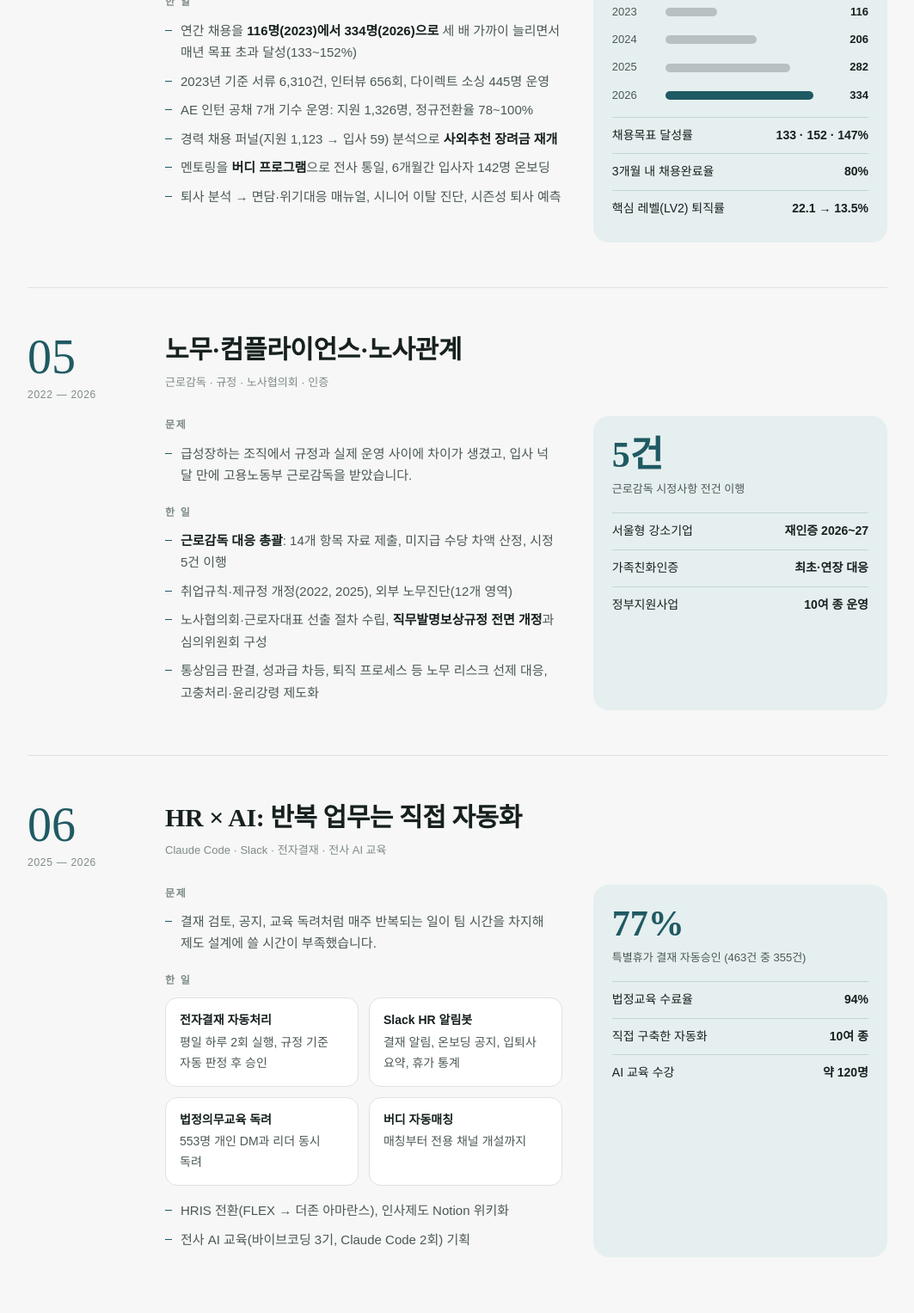
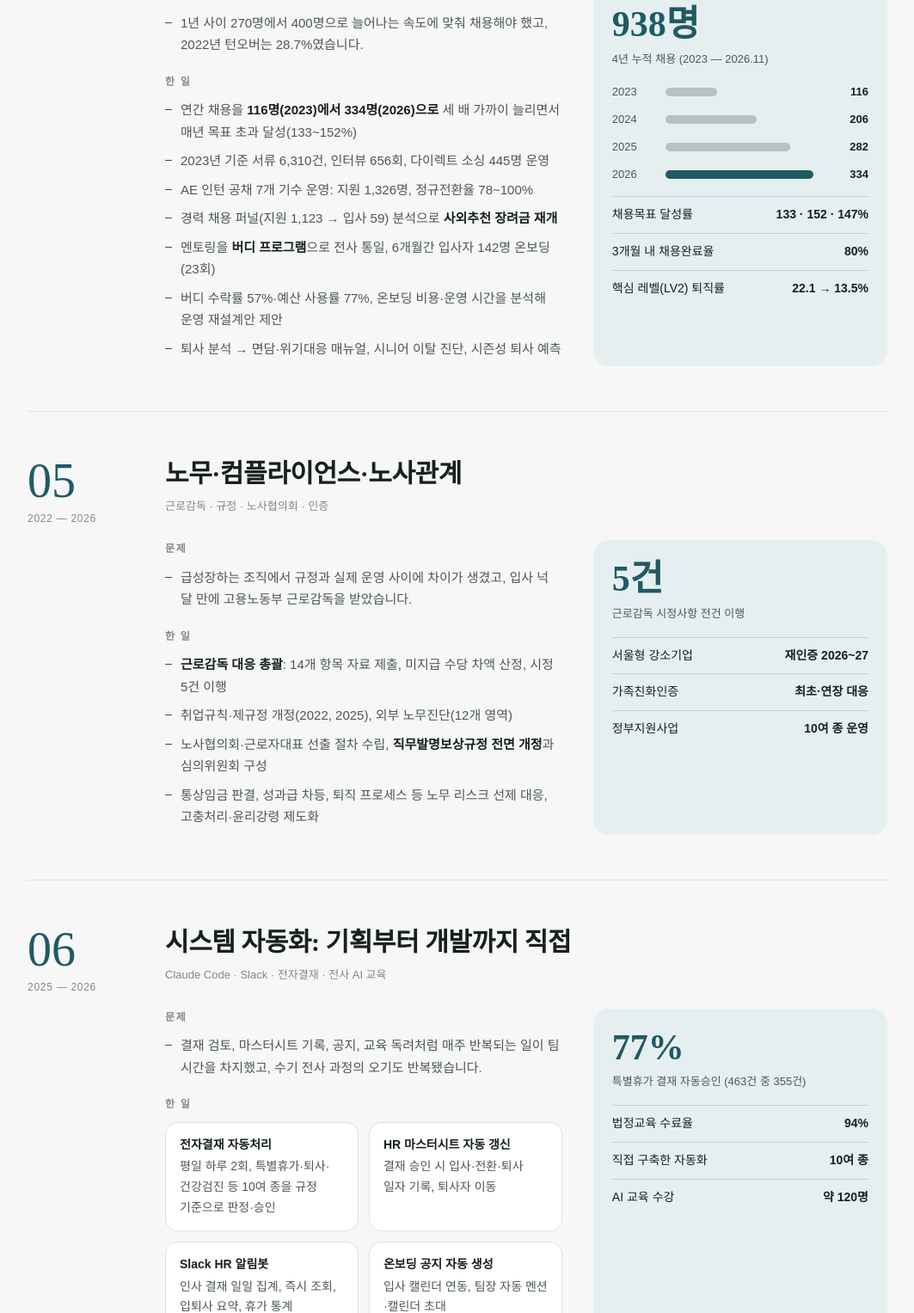
Before and after one commit to eunsunglim2/portfolio, a plain HTML site: page index.html in a window 1280 px wide. Shown: the part 3851-5378 px from the top of the page at 86% size, without its empty margins (108-1171 px from the left). Drawn offline with Linux system fonts and the light colour scheme; a web font is replaced by a local one.

Commit message:
Add files via upload

```diff
--- a/index.html
+++ b/index.html
@@ -229,7 +229,9 @@ footer h2{font-size:clamp(26px,3.6vw,40px);line-height:1.3;max-width:20ch}
             <li>외부 컨설팅 <b>실무 PM</b>: 구성원 설문, 리더 인터뷰 12명, 리더 워크숍으로 현장 의견 수렴</li>
             <li>직무등급 5단계를 <b>직위·직책·직급 통합 레벨(LV1~4)</b>로 재설계</li>
             <li>승진심사를 <b>조직장 책임 결정 + 실명 서베이 + 승진결정표 + 차상위 비토</b>로 바꾸고 반기 정례화</li>
-            <li>사업부별 레벨·평가보상 제도 설계, CompRatio 밴드 기반 성과급 산정 가이드</li>
+            <li>사업부별 레벨·평가보상 제도 설계</li>
+            <li><b>반기 성과급 운영 총괄</b>: 성과리뷰 → 보상면담 → 서면통지를 매 반기 운영, CompRatio 밴드 기반 산정 가이드, 서면통지 자동 발송 도입</li>
+            <li>하반기 평가·보상 시스템화를 위해 <b>웹 프로토타입 직접 개발</b>(셀프평가 → 조직장 평가 → 보상 결정)</li>
             <li>2027 신입·인턴 보상 시뮬레이션: 총 인건비 +1.7% 안에서 초봉 경쟁력 확보</li>
           </ul>
         </div>
@@ -290,7 +292,8 @@ footer h2{font-size:clamp(26px,3.6vw,40px);line-height:1.3;max-width:20ch}
             <li>2023년 기준 서류 6,310건, 인터뷰 656회, 다이렉트 소싱 445명 운영</li>
             <li>AE 인턴 공채 7개 기수 운영: 지원 1,326명, 정규전환율 78~100%</li>
             <li>경력 채용 퍼널(지원 1,123 → 입사 59) 분석으로 <b>사외추천 장려금 재개</b></li>
-            <li>멘토링을 <b>버디 프로그램</b>으로 전사 통일, 6개월간 입사자 142명 온보딩</li>
+            <li>멘토링을 <b>버디 프로그램</b>으로 전사 통일, 6개월간 입사자 142명 온보딩(23회)</li>
+            <li>버디 수락률 57%·예산 사용률 77%, 온보딩 비용·운영 시간을 분석해 운영 재설계안 제안</li>
             <li>퇴사 분석 → 면담·위기대응 매뉴얼, 시니어 이탈 진단, 시즌성 퇴사 예측</li>
           </ul>
         </div>
@@ -342,22 +345,24 @@ footer h2{font-size:clamp(26px,3.6vw,40px);line-height:1.3;max-width:20ch}
   <article class="case">
     <div class="case-no">06<span>2025 — 2026</span></div>
     <div>
-      <h3>HR × AI: 반복 업무는 직접 자동화</h3>
+      <h3>시스템 자동화: 기획부터 개발까지 직접</h3>
       <div class="tag">Claude Code · Slack · 전자결재 · 전사 AI 교육</div>
       <div class="case-grid">
         <div>
           <h4>문제</h4>
-          <ul><li>결재 검토, 공지, 교육 독려처럼 매주 반복되는 일이 팀 시간을 차지해 제도 설계에 쓸 시간이 부족했습니다.</li></ul>
+          <ul><li>결재 검토, 마스터시트 기록, 공지, 교육 독려처럼 매주 반복되는 일이 팀 시간을 차지했고, 수기 전사 과정의 오기도 반복됐습니다.</li></ul>
           <h4 style="margin-top:20px">한 일</h4>
           <div class="auto">
-            <div><b>전자결재 자동처리</b>평일 하루 2회 실행, 규정 기준 자동 판정 후 승인</div>
-            <div><b>Slack HR 알림봇</b>결재 알림, 온보딩 공지, 입퇴사 요약, 휴가 통계</div>
+            <div><b>전자결재 자동처리</b>평일 하루 2회, 특별휴가·퇴사·건강검진 등 10여 종을 규정 기준으로 판정·승인</div>
+            <div><b>HR 마스터시트 자동 갱신</b>결재 승인 시 입사·전환·퇴사 일자 기록, 퇴사자 이동</div>
+            <div><b>Slack HR 알림봇</b>인사 결재 일일 집계, 즉시 조회, 입퇴사 요약, 휴가 통계</div>
+            <div><b>온보딩 공지 자동 생성</b>입사 캘린더 연동, 팀장 자동 멘션·캘린더 초대</div>
+            <div><b>버디·전속계약금</b>버디 자동매칭과 전용 채널, 계약금 지급·만기 알림</div>
             <div><b>법정의무교육 독려</b>553명 개인 DM과 리더 동시 독려</div>
-            <div><b>버디 자동매칭</b>매칭부터 전용 채널 개설까지</div>
           </div>
           <ul style="margin-top:16px">
-            <li>HRIS 전환(FLEX → 더존 아마란스), 인사제도 Notion 위키화</li>
-            <li>전사 AI 교육(바이브코딩 3기, Claude Code 2회) 기획</li>
+            <li>모든 대외 발송은 <b>'초안 → 담당자 승인 → 발송'</b> 검수 단계를 두어 설계</li>
+            <li>HRIS 전환(FLEX → 더존 아마란스), 인사제도 Notion 위키화, 전사 AI 교육(바이브코딩 3기, Claude Code 2회) 기획</li>
           </ul>
         </div>
         <div class="result">
```
